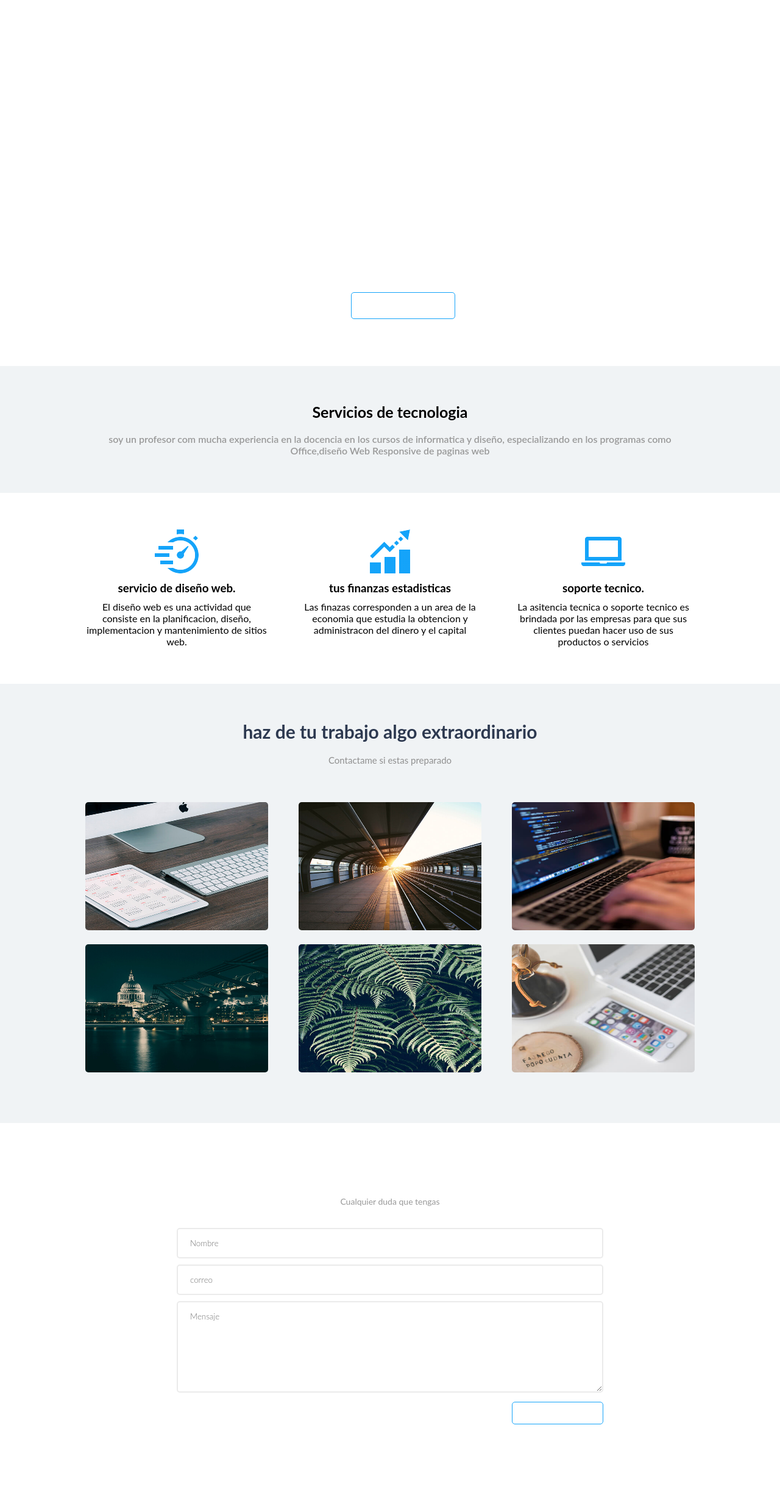
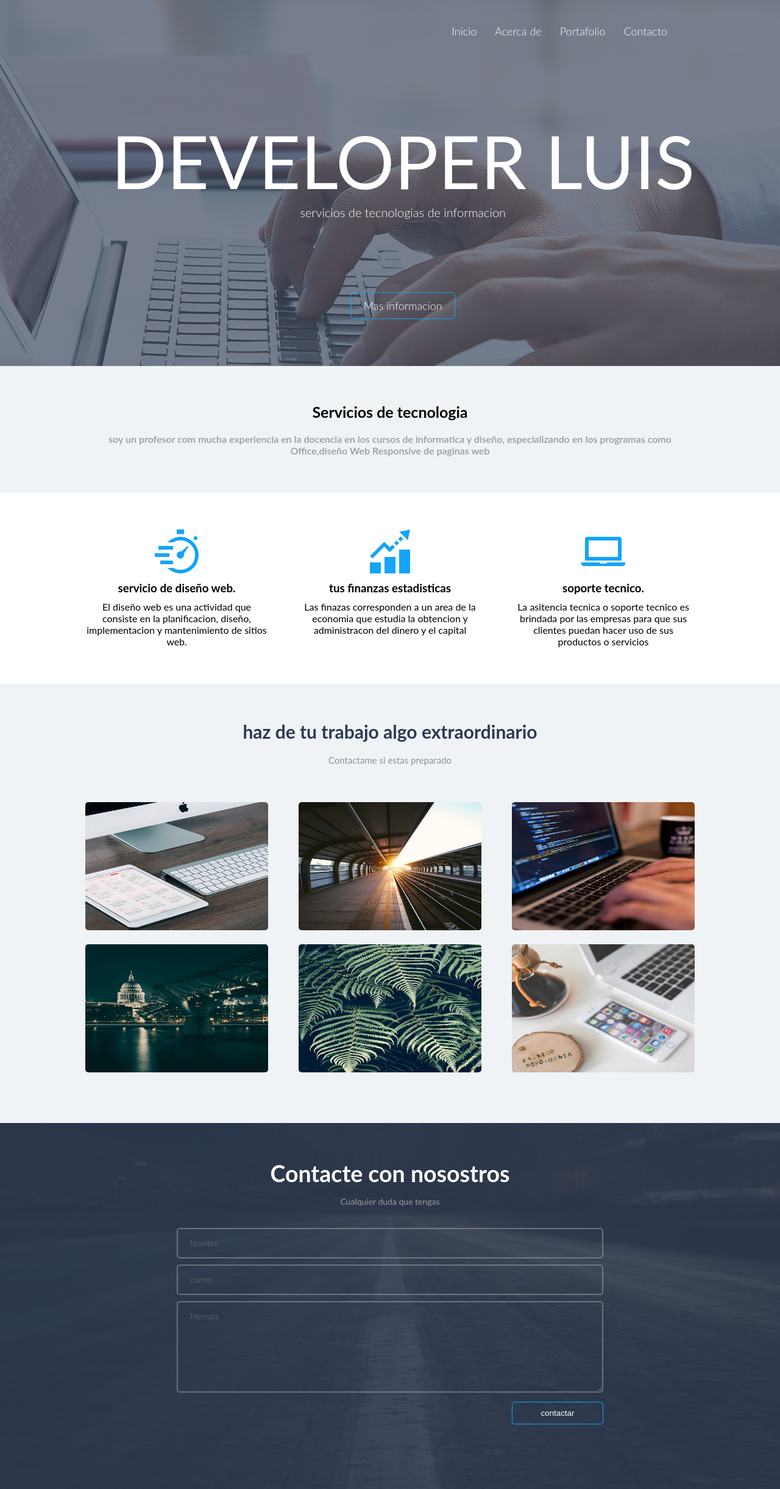
Before and after one commit to luisdavidliberato/caso-practico-4-dise-o-web-videos, a plain HTML site: page index.html in a window 1280 px wide. Shown: the whole page at 61% size. Drawn offline with Linux system fonts and the light colour scheme.

Commit message:
Update estilo.css

```diff
--- a/estilo.css
+++ b/estilo.css
@@ -18,7 +18,7 @@ body{
 }
 
 header{
-    background-image: url('..portada.png');
+    background-image: url('portada.png');
     height: 600px;
     background-repeat: no-repeat;
     background-position: center;
@@ -166,7 +166,7 @@ main .portafolio .galeria .fotos img:hover{
 
 footer .contacto{
     height: 600px;
-    background-image: url(..footer.png);
+    background-image: url(footer.png);
     background-position: center;
     padding: 60px 0;
 }
```
